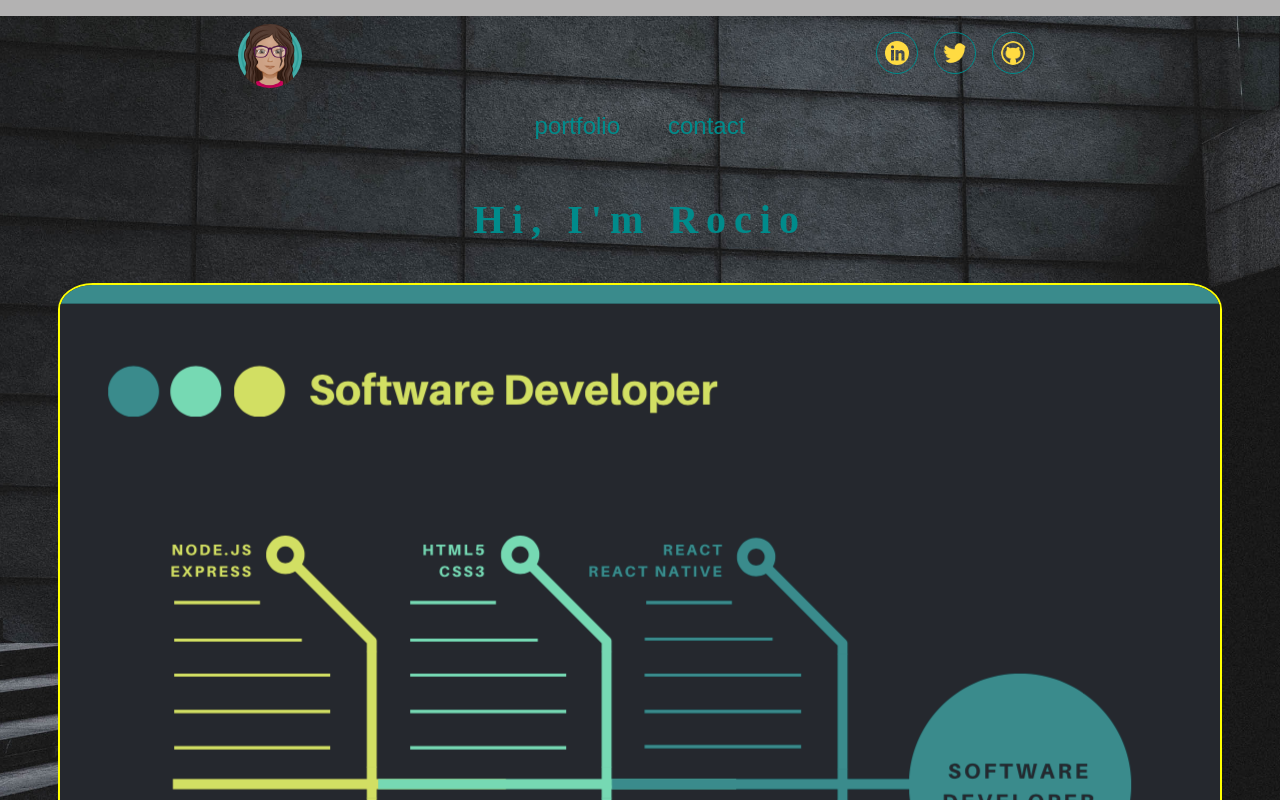
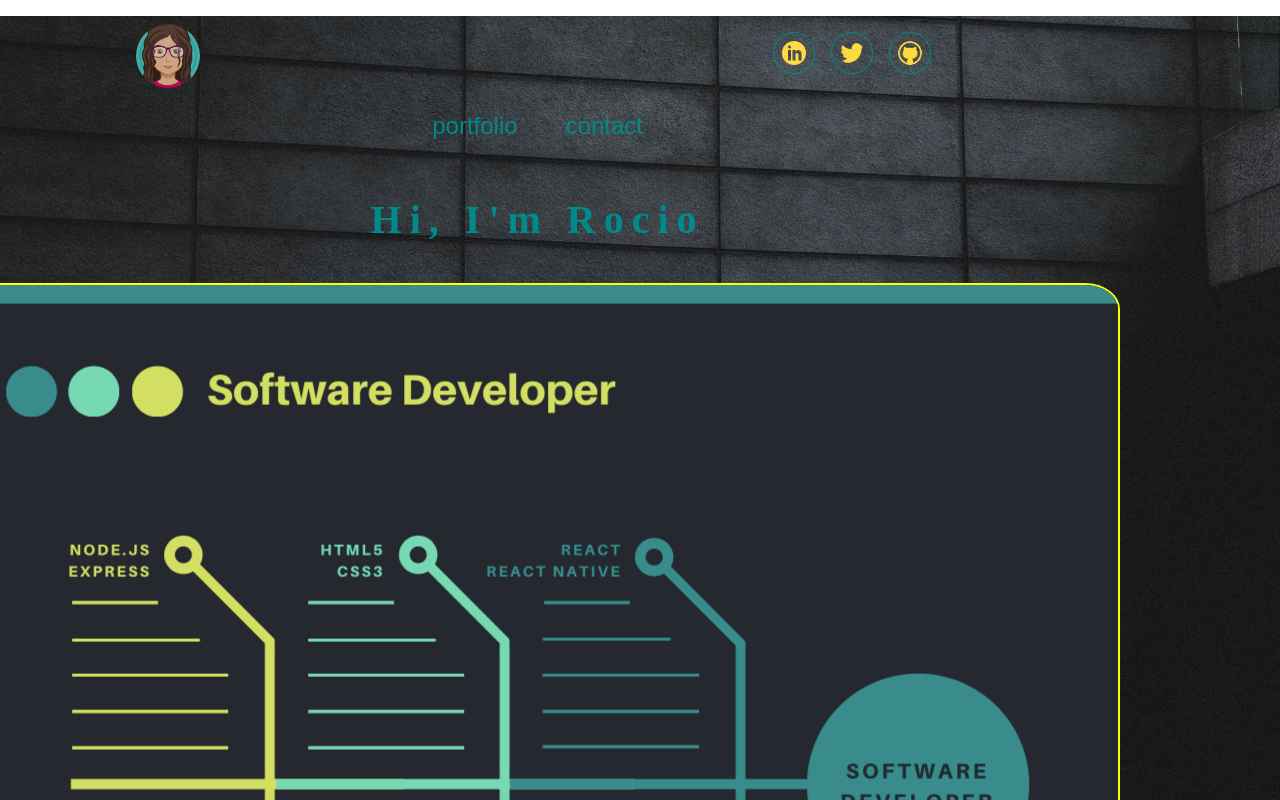
Before and after one commit to ixesta/Ixesta, a React (Create React App) app: page / in a window 1280 px wide. Shown: the top 800 px of the page. Built offline with nearby package versions, Linux system fonts and the light colour scheme; a web font is replaced by a local one.

Commit message:
background colour delete

```diff
--- a/src/App.css
+++ b/src/App.css
@@ -1,10 +1,9 @@
 body {
     width: 80%;
-    margin: 0 auto;
+    margin: 0;
 }
 
 html {
-    background-color: rgb(179, 178, 178);
     font-family: sans-serif;
     background-image: url('./image.jpg');
     background-size: cover;
```
